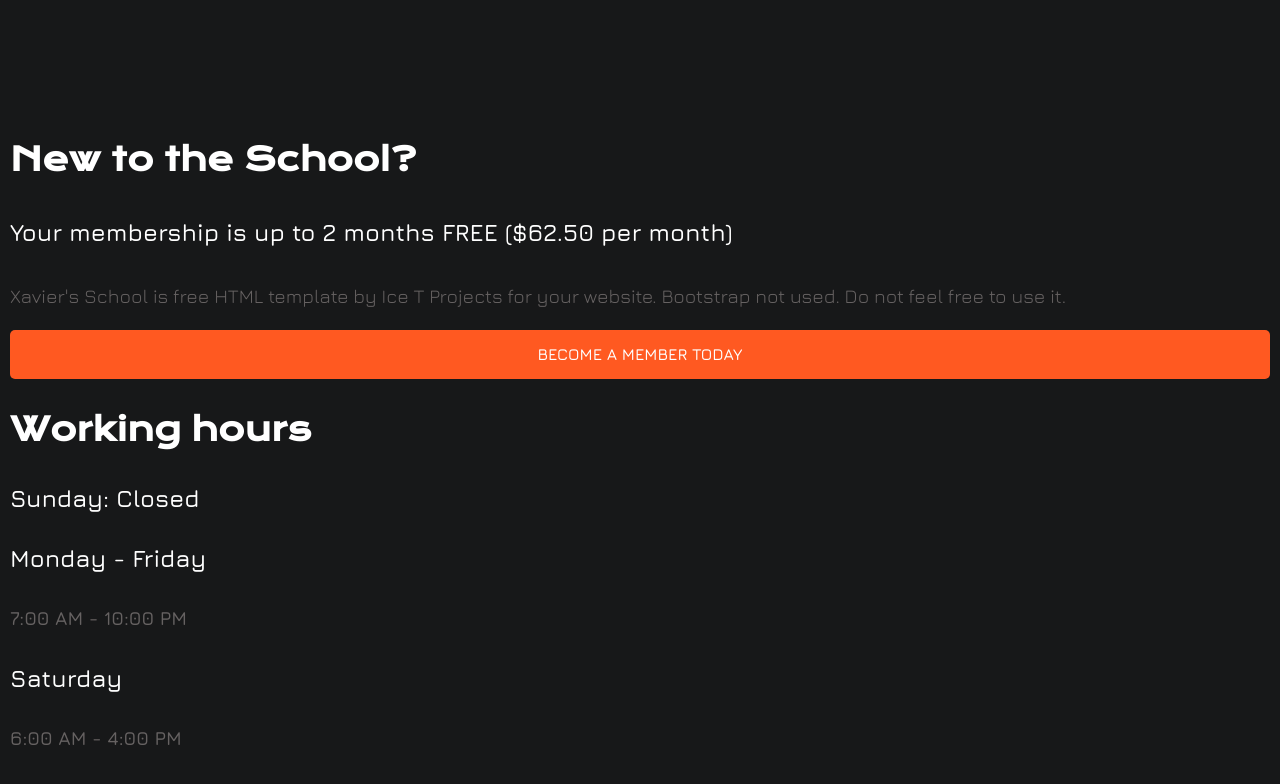
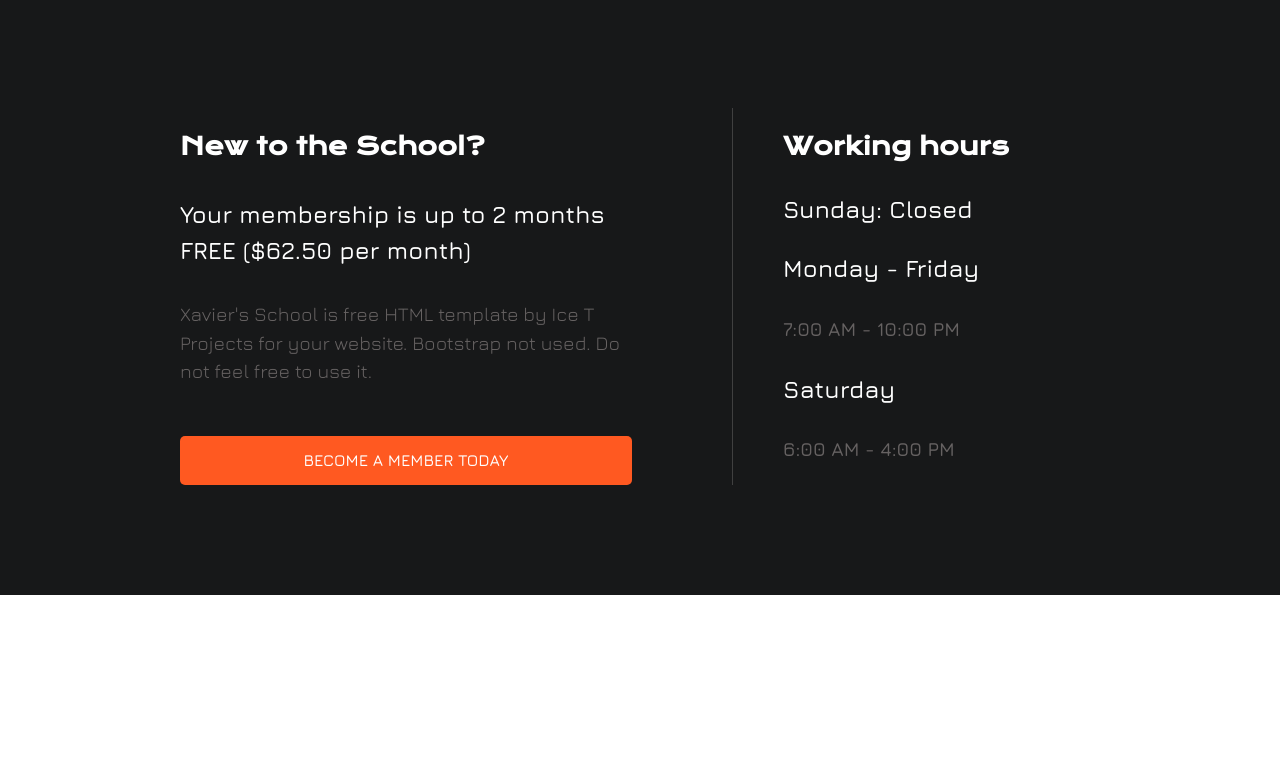
Before and after one commit to aistonija/gymso-layout-xavier-s-school-, a plain HTML site: page index.html in a window 1280 px wide. Shown: the part 802-1586 px from the top of the page. After the commit the page ends 1397 px from the top, so only its background shows below. Drawn offline with nearby package versions, Linux system fonts and the light colour scheme.

Commit message:
membership-banner tablet and desktop view

```diff
--- a/membership-banner.css
+++ b/membership-banner.css
@@ -1,3 +1,8 @@
+.membership-banner > .container {
+  max-width: 550px;
+  margin: 0 auto;
+}
+
 .membership-banner {
   background-color: var(--blackish);
   padding: 10px;
@@ -9,10 +14,11 @@
 
 .banner-title {
   font-family: var(--krona-font);
-  font-size: 2rem;
+  font-size: 1.5rem;
 }
 
-.banner-subtitle {
+.banner-subtitle,
+.working-hours {
   font-size: 1.5rem;
 }
 
@@ -33,6 +39,50 @@
 
 .working-hours {
   color: var(--white);
-  font-size: 1.5rem;
+
   font-weight: 600;
 }
+
+/* ==================================== */
+/* tablet view */
+/* ==================================== */
+
+@media screen and (min-width: 768px) {
+  .membership-banner > .container {
+    max-width: 720px;
+    padding: 100px 0px;
+    display: flex;
+  }
+
+  .join-membership,
+  .working-hours {
+    width: 50%;
+  }
+
+  .working-hours {
+    padding-left: 50px;
+    border-left: 1px solid var(--link-color);
+  }
+
+  .join-membership > .text-content {
+    margin-bottom: 50px;
+  }
+}
+
+/* ==================================== */
+/* laptop view */
+/* ==================================== */
+@media screen and (min-width: 992px) {
+  .membership-banner > .container {
+    max-width: 920px;
+  }
+
+  .join-membership {
+    padding-right: 100px;
+    width: 60%;
+  }
+
+  .working-hours {
+    width: 40%;
+  }
+}
```
